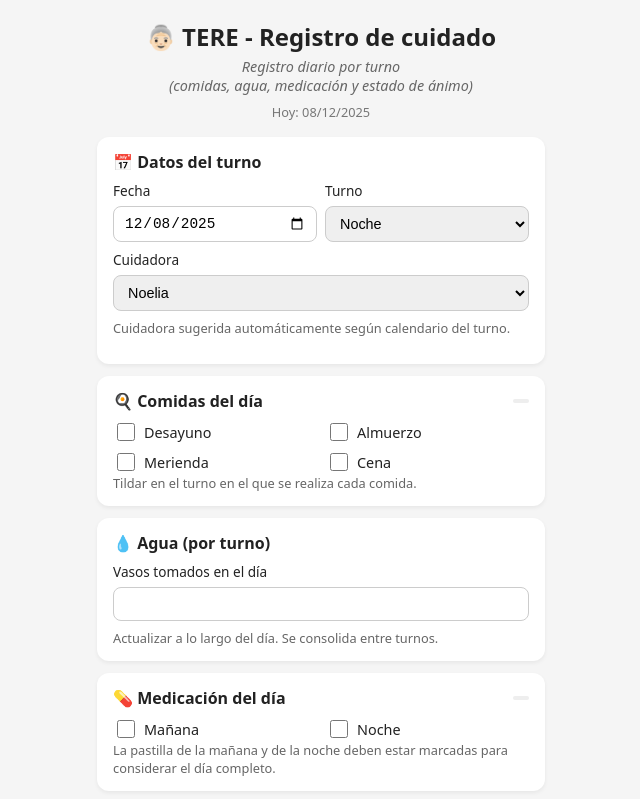
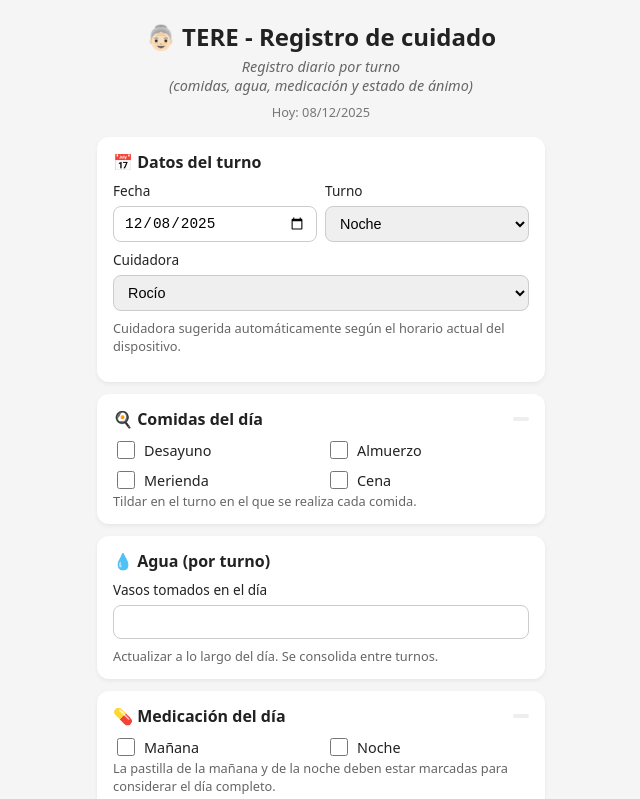
Before and after one commit to Cundos/Teresita, a website: page index.html in a window 1280 px wide. Shown: the top 799 px of the page, without its empty margins (319-959 px from the left). Drawn offline with Linux system fonts and the light colour scheme; no server answers.

Commit message:
Update index.html

```diff
--- a/index.html
+++ b/index.html
@@ -1651,16 +1651,21 @@
   const hoy = hoyISO();
   fechaInput.value = hoy;
 
-      const { minutes } = getNowInfo();
+  // Tomamos día de la semana y minutos REALES del dispositivo
+  const { dow, minutes } = getNowInfo();
+
+  // El turno lo seguimos deduciendo por franja horaria
   const turnoGuess = guessTurnoFromMinutes(minutes);
   turnoSelect.value = turnoGuess;
   lastTurnoValue = turnoGuess;
 
-      const scheduled = getScheduledCuidadorForFechaTurno(hoy, turnoGuess);
+  // 🔁 Pero la cuidadora ahora se obtiene con la hora real,
+  // no con una hora "representativa" del turno
+  const scheduled = getCaregiverFor(dow, minutes);
 
   if (scheduled) {
     cuidadorSelect.value = scheduled;
-        suggestInfo.textContent = "Cuidadora sugerida automáticamente según calendario del turno.";
+    suggestInfo.textContent = "Cuidadora sugerida automáticamente según el horario actual del dispositivo.";
   } else {
     suggestInfo.textContent = "Fuera de un turno fijo: seleccionar cuidadora manualmente.";
   }
```
Lines whose indentation alone changed are shown as unchanged.
